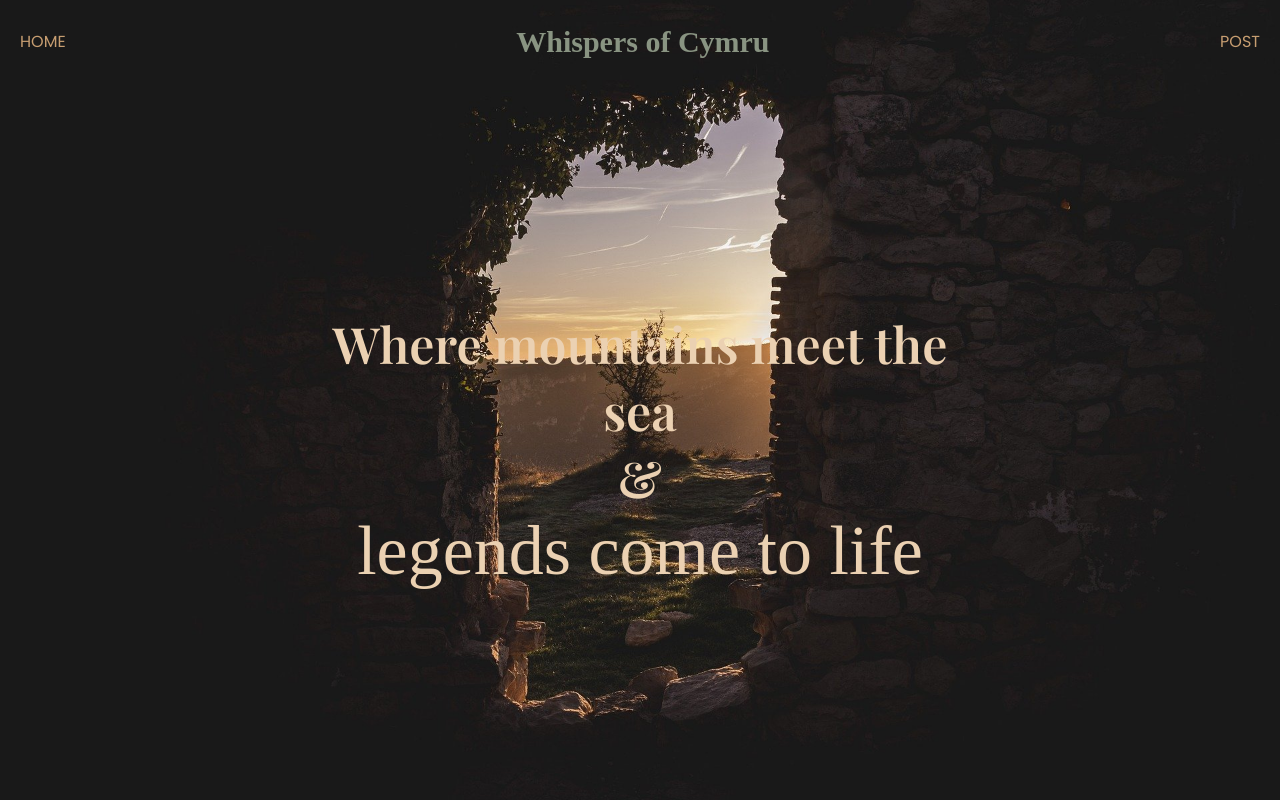
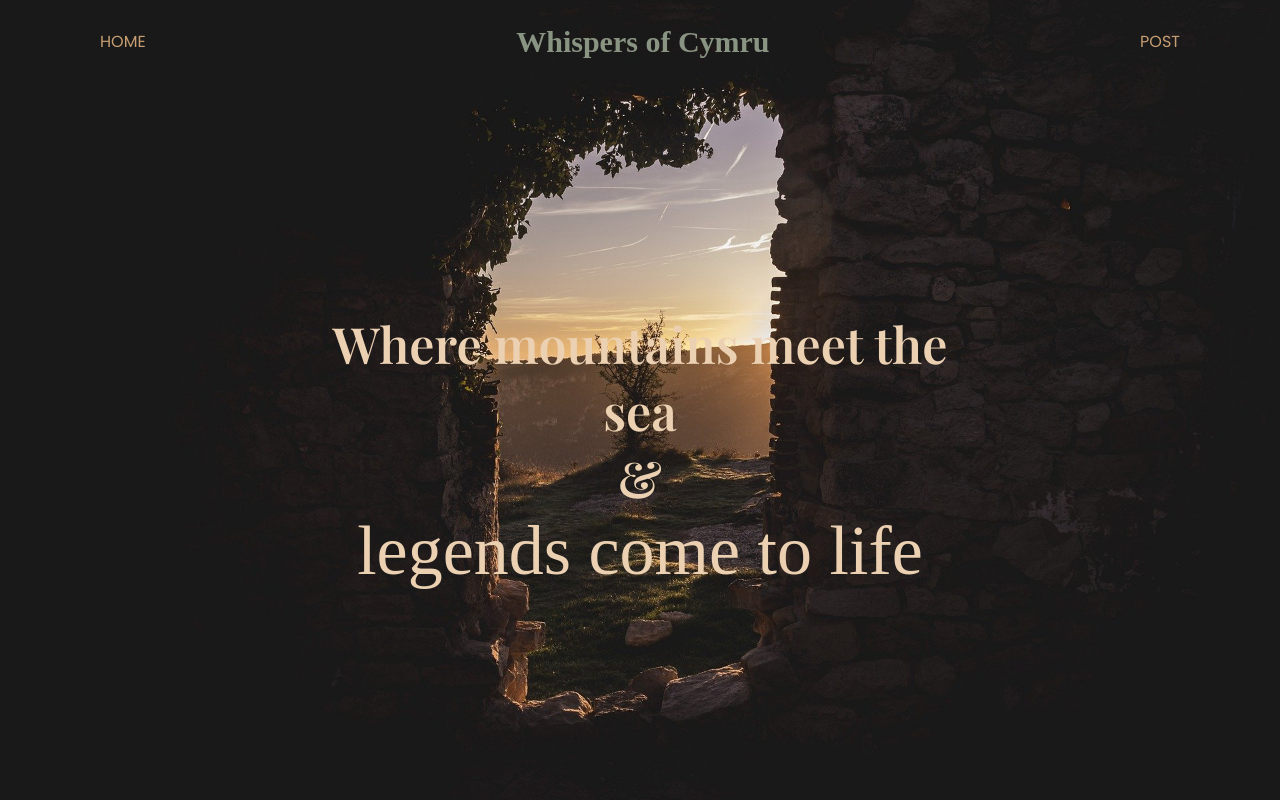
Before and after one commit to Ashii-P/tech-ed-week-4-assignment, a website built with Vite: page client/index.html in a window 1280 px wide. Shown: the top 800 px of the page. Built offline with nearby package versions, Linux system fonts and the light colour scheme; no server answers; a web font is replaced by a local one.

Commit message:
nav adjustment

```diff
--- a/client/public/style.css
+++ b/client/public/style.css
@@ -15,8 +15,8 @@ nav {
   align-items: center;
   justify-content: space-between;
   width: 100vw;
-  padding-left: 20px;
-  padding-right: 20px;
+  padding-left: 100px;
+  padding-right: 100px;
 }
 .home,
 .post-form {
```
